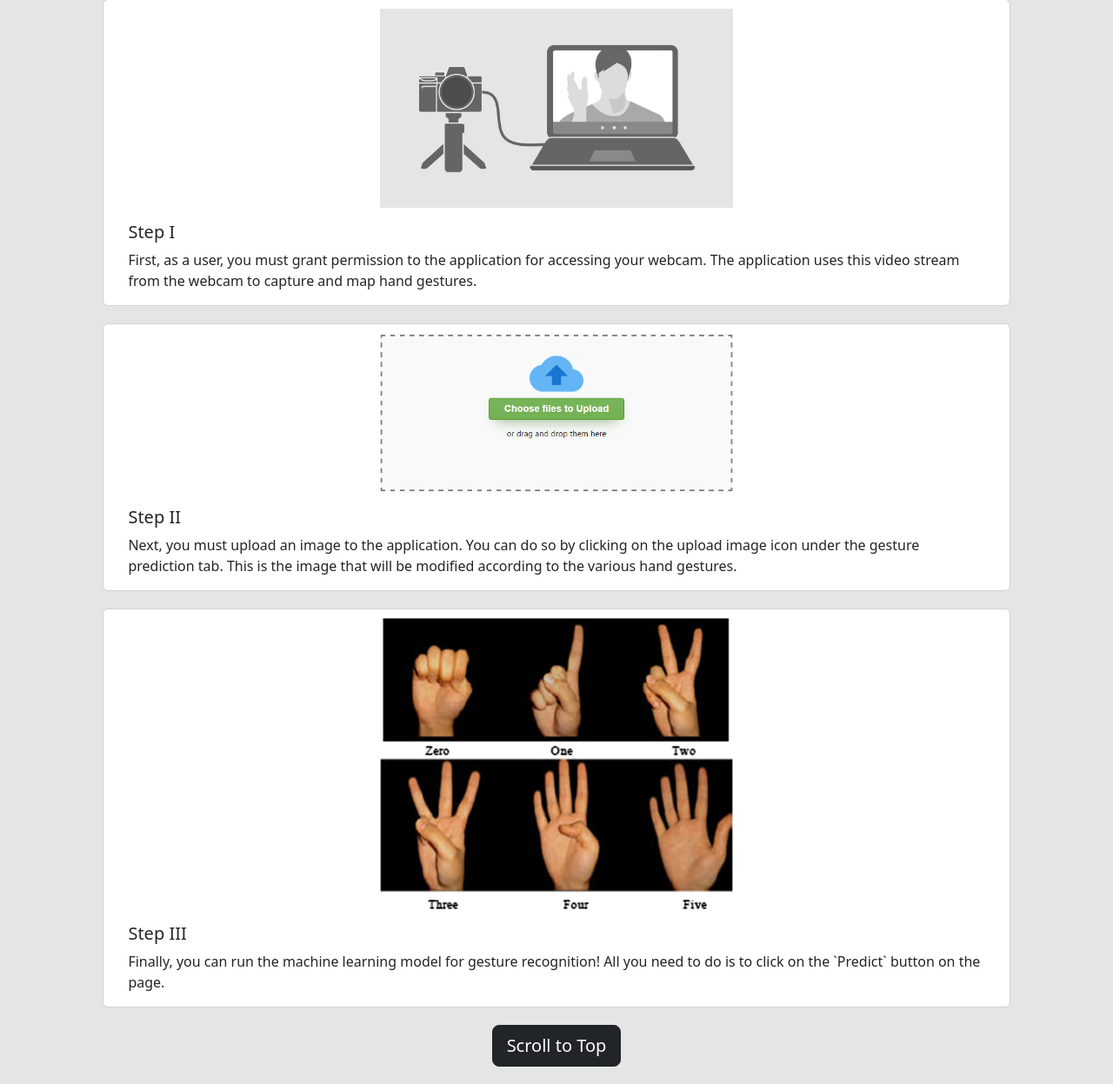
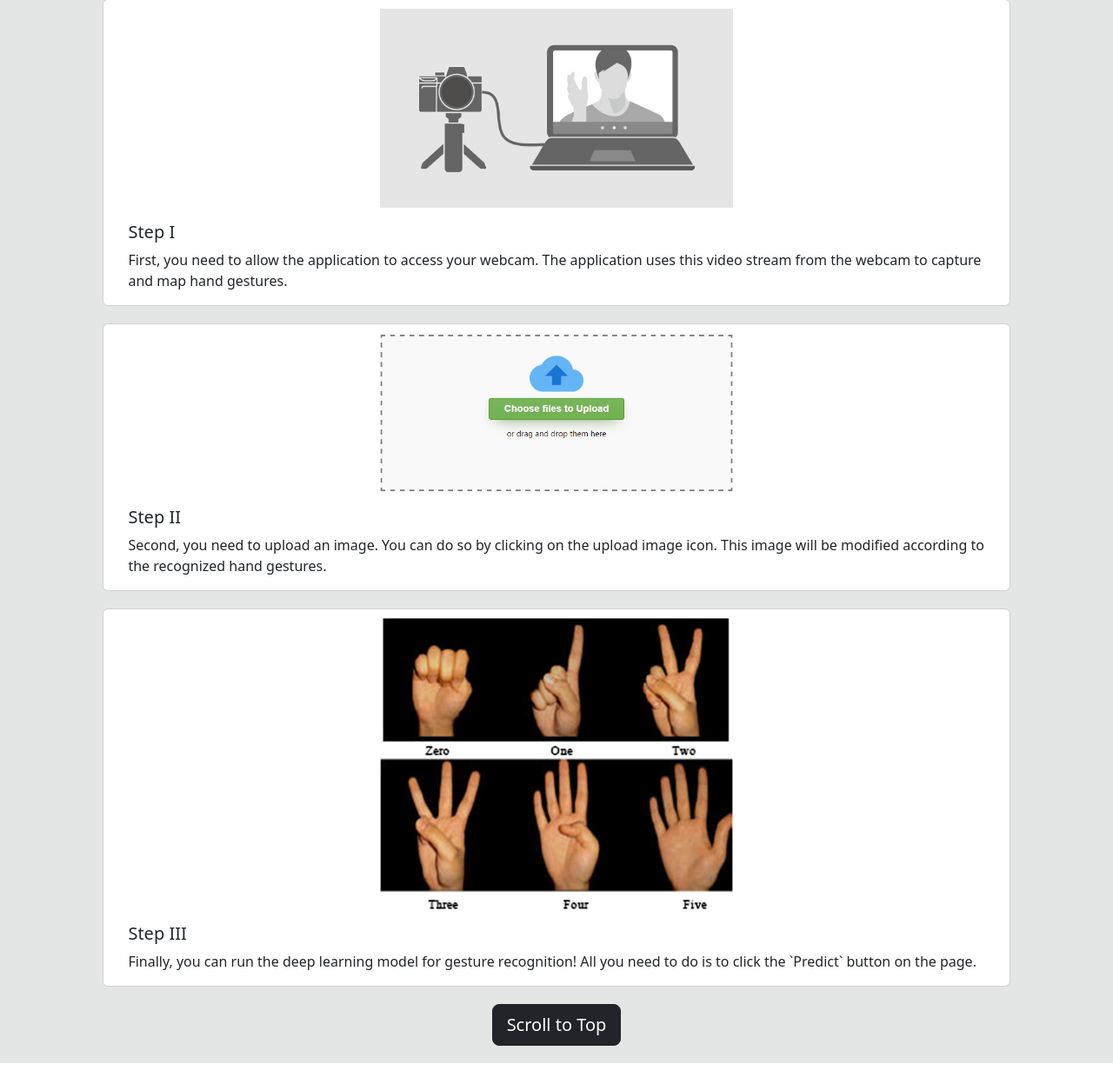
Before and after one commit to karthik-d/gesture-based-sterile-image-browsing, a Flask app: page /help in a window 1280 px wide. Shown: the part 81-1328 px from the top of the page at 87% size. After the commit the page ends 1304 px from the top, so only its background shows below. Run offline with Flask 2, Linux system fonts and the light colour scheme.

Commit message:
help page updated

```diff
--- a/Project-Development-Phase/Sprint-4/App/templates/help.html
+++ b/Project-Development-Phase/Sprint-4/App/templates/help.html
@@ -32,7 +32,7 @@
           <img class="card-img-top mx-auto" src="{{url_for('static', filename='access-webcam.jpg')}}" alt="Card image cap" style="max-width: 40%; height: auto; padding-top: 10px;">
           <div class="card-body">
           <h5 class="card-title">Step I</h5>
-          <p class="card-text">First, as a user, you must grant permission to the application for accessing your webcam. The application uses this video stream from the webcam to capture and map hand gestures.</p>
+          <p class="card-text">First, you need to allow the application to access your webcam. The application uses this video stream from the webcam to capture and map hand gestures.</p>
           </div>
       </div>
   </div>
@@ -42,7 +42,7 @@
             <img class="card-img-top mx-auto" src="{{url_for('static', filename='upload-image.png')}}" alt="Card image cap" style="padding-top: 10px; max-width: 40%; height: auto; ">
             <div class="card-body">
             <h5 class="card-title">Step II</h5>
-            <p class="card-text">Next, you must upload an image to the application. You can do so by clicking on the upload image icon under the gesture prediction tab. This is the image that will be modified according to the various hand gestures.</p>
+            <p class="card-text">Second, you need to upload an image. You can do so by clicking on the upload image icon. This image will be modified according to the recognized hand gestures.</p>
             </div>
         </div>
     </div>
@@ -52,7 +52,7 @@
             <img class="card-img-top mx-auto" src="{{url_for('static', filename='gestures.png')}}" alt="Card image cap" style="max-width: 40%; height: auto; padding-top: 10px;">
             <div class="card-body">
             <h5 class="card-title">Step III</h5>
-            <p class="card-text">Finally, you can run the machine learning model for gesture recognition! All you need to do is to click on the `Predict` button on the page.</p>
+            <p class="card-text">Finally, you can run the deep learning model for gesture recognition! All you need to do is to click the `Predict` button on the page.</p>
             </div>
         </div>
     </div>
```
